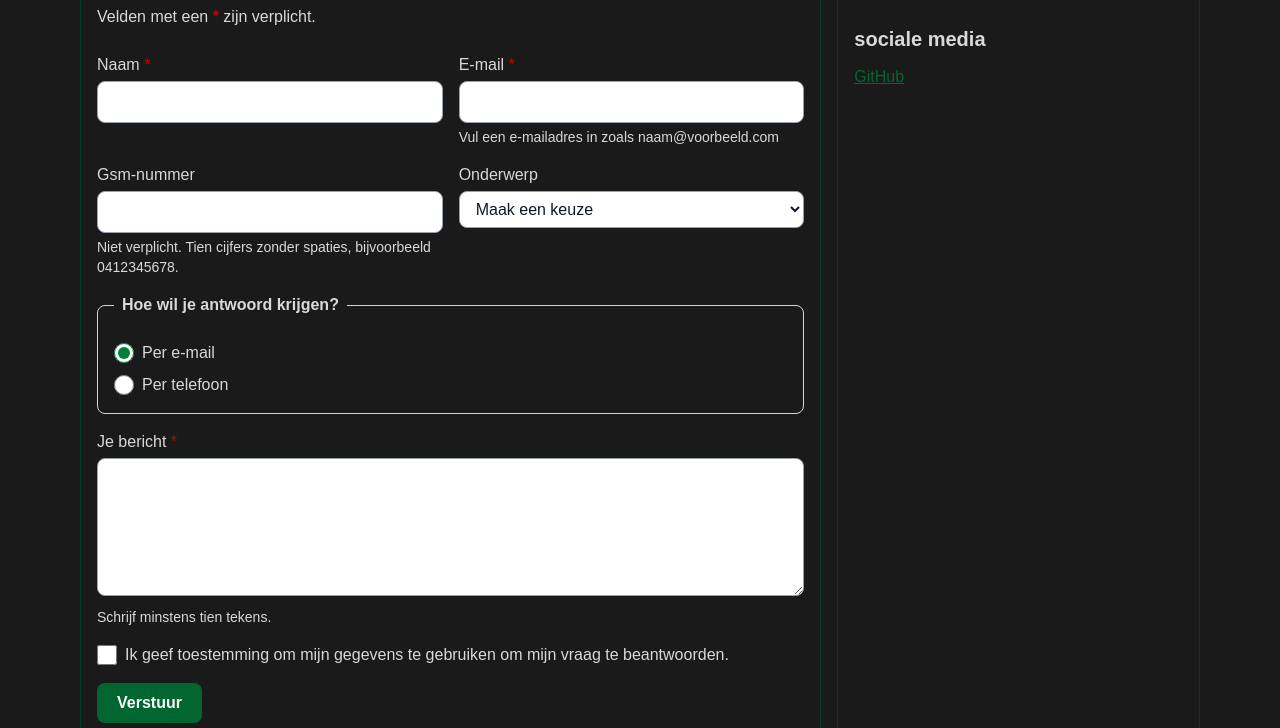
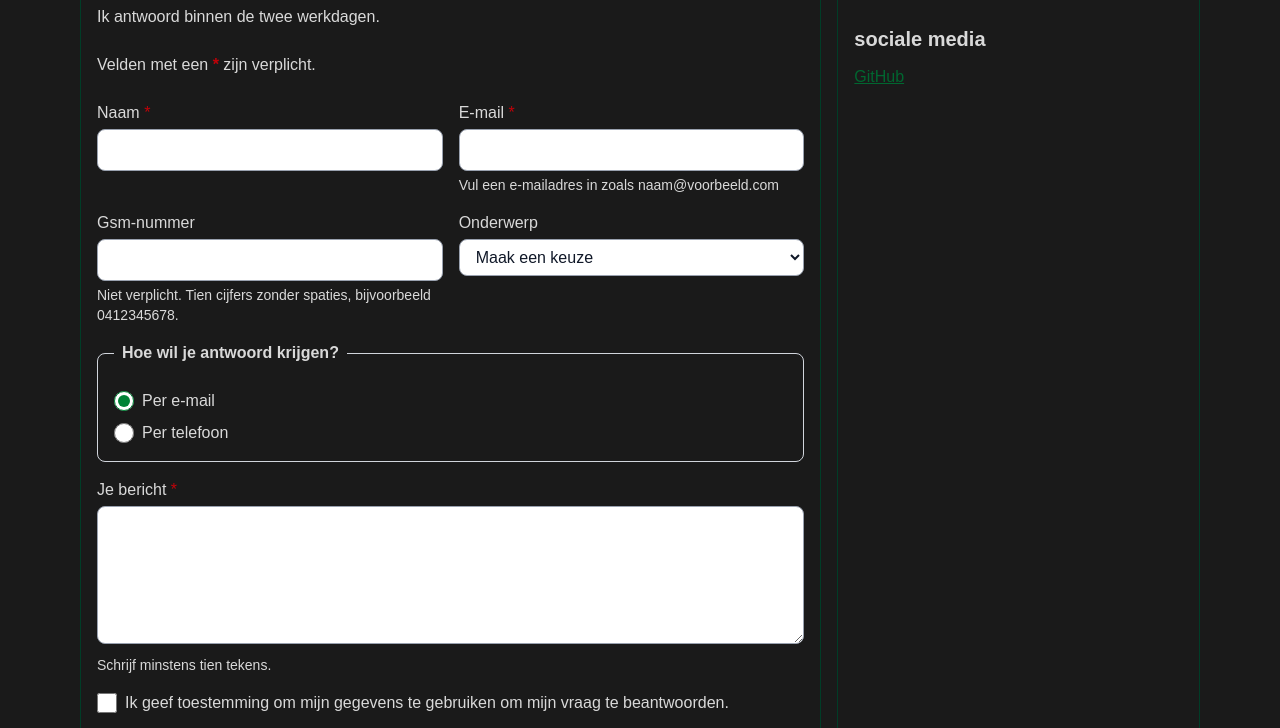
Before and after one commit to mathieumnm/portfolio, a website: page contact.html in a window 1280 px wide. Shown: the part 230-958 px from the top of the page. Drawn offline with Linux system fonts and the light colour scheme.

Commit message:
contactpagina aangepast

```diff
--- a/contact.html
+++ b/contact.html
@@ -40,6 +40,7 @@
             <main class="lg:col-span-2 bg-[#1A1A1A] border border-[#003D27] rounded-lg p-4" id="inhoud">
                 <h1 class="text-3xl md:text-4xl font-bold mb-4">Contact opnemen</h1>
                 <p class="text-[#D9D9D9] mb-6">Heb je een vraag over mijn projecten? Stuur me gerust een bericht.</p>
+                <p class="text-[#D9D9D9] mb-6">Ik antwoord binnen de twee werkdagen.</p>
 
                 <p class="mb-6 text-[#D9D9D9]">Velden met een <span class="font-semibold text-red-700">*</span> zijn verplicht.</p>
 
```
Also changed, not shown: css/tailwind.css.
